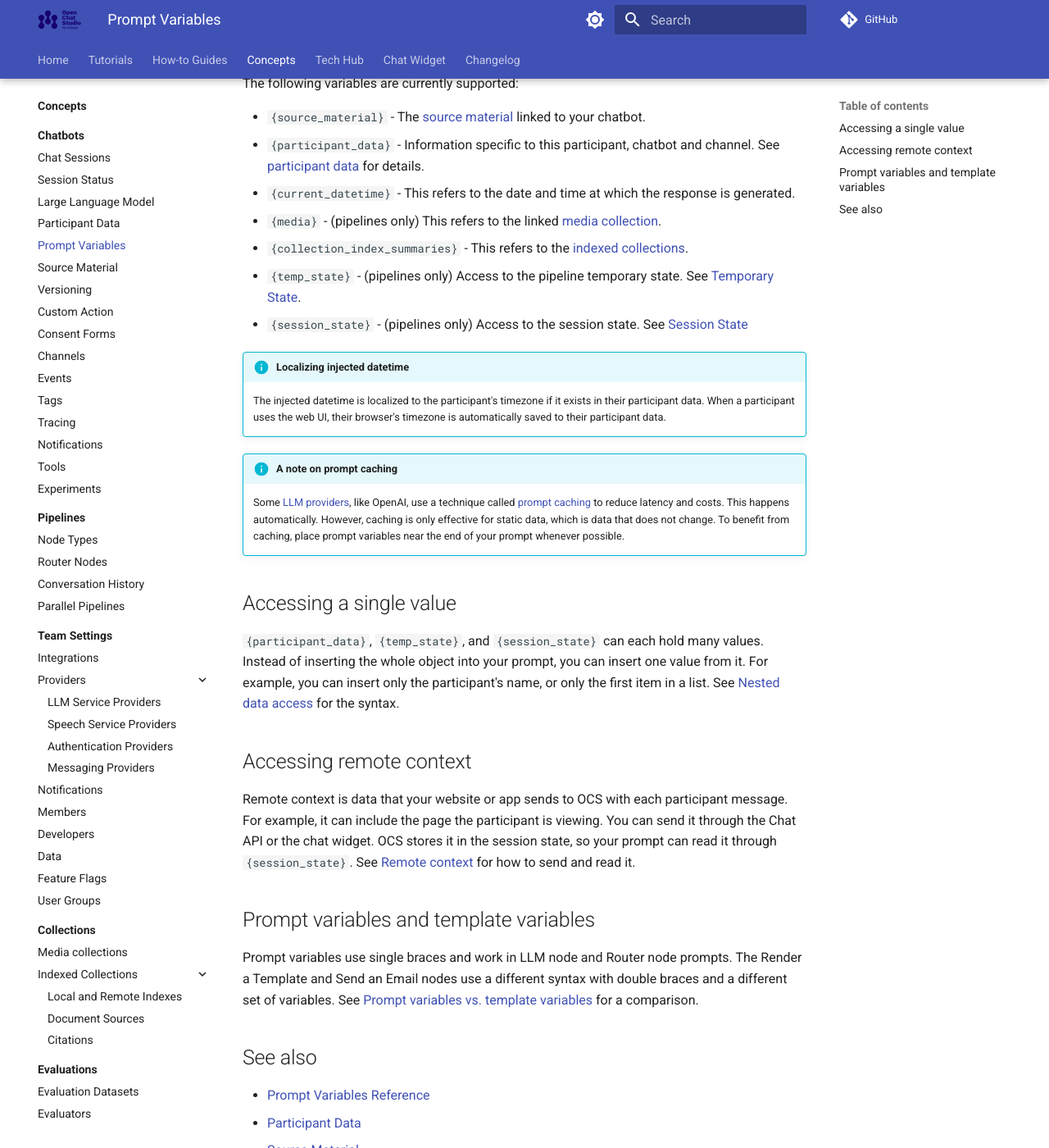
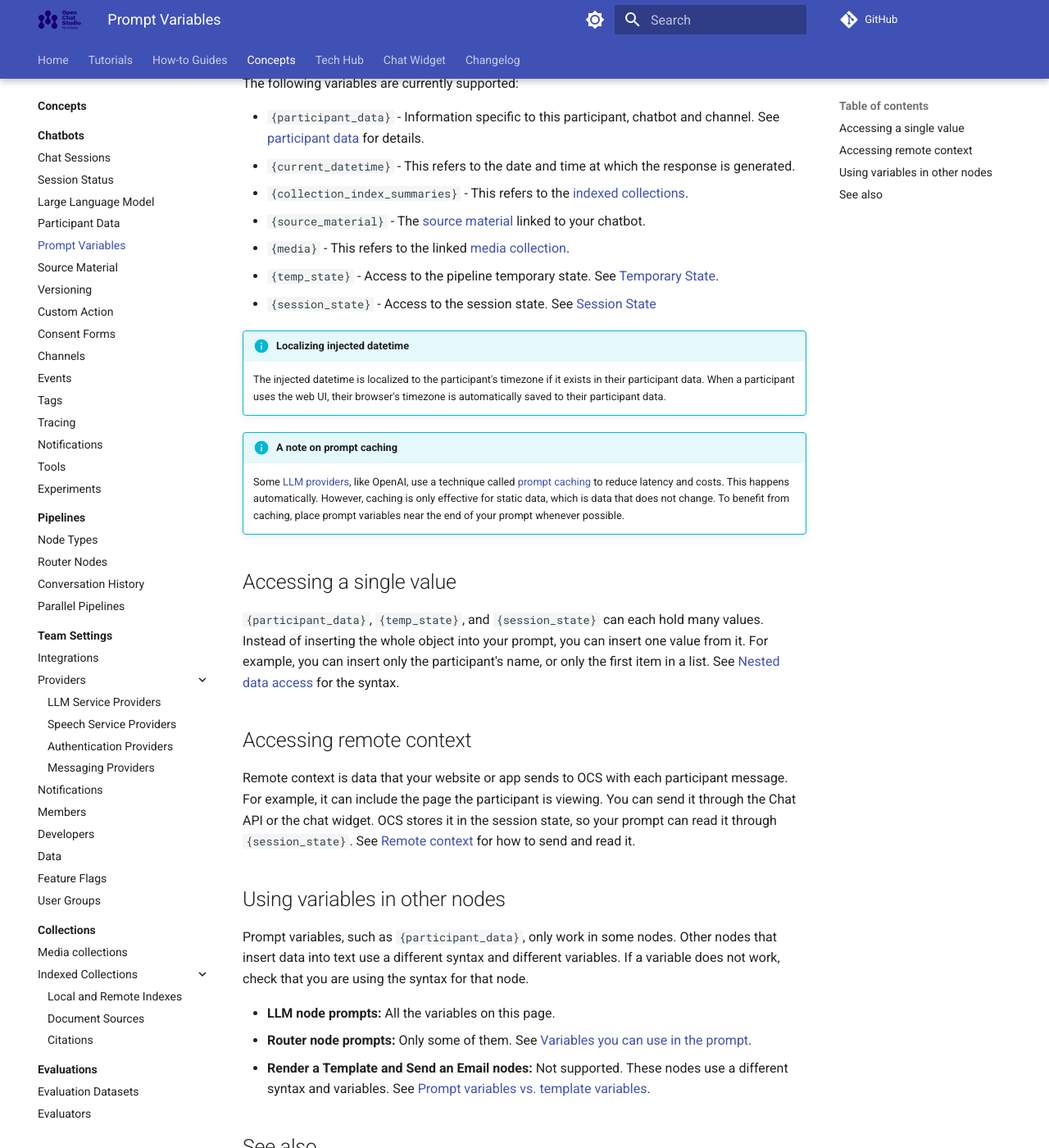
Before and after one commit to dimagi/open-chat-studio-docs, an MkDocs documentation site: the page built from docs/concepts/prompt_variables.md, in a window 1280 px wide and 1400 px high, scrolled down 262 px. Shown: the whole window at 82% size. Built offline with MkDocs 1.6.1 and Material for MkDocs 9.7.7, drawn with Linux system fonts in a browser that asks for light colours; a script that is not in the unit is left out; comment, search, counter and statistics services are not loaded; some of the changed text lies outside the part shown.

Commit message:
Doc router prompt variables (not documented) and clarify prompt vs. template variables. Router nodes their own row in the Tech Hub comparison. And readalbity for new users.

```diff
--- a/docs/concepts/prompt_variables.md
+++ b/docs/concepts/prompt_variables.md
@@ -9,15 +9,15 @@ These variables are predefined and look like this:
 
 The following variables are currently supported:
 
-- `{source_material}` - The [source material](../how-to/add_a_knowledge_base.md) linked to your chatbot.
 - `{participant_data}` - Information specific to this participant, chatbot and channel.
   See [participant data][participant_data] for details.
 - `{current_datetime}` - This refers to the date and time at which the response is generated.
-- `{media}` - (pipelines only) This refers to the linked [media collection](./collections/media_collections.md).
 - `{collection_index_summaries}` - This refers to the [indexed collections](./collections/indexed_collections/index.md).
-- `{temp_state}` - (pipelines only) Access to the pipeline temporary state.
+- `{source_material}` - The [source material](../how-to/add_a_knowledge_base.md) linked to your chatbot.
+- `{media}` - This refers to the linked [media collection](./collections/media_collections.md).
+- `{temp_state}` - Access to the pipeline temporary state.
   See [Temporary State](../tech-hub/python_node.md#temporary-state).
-- `{session_state}` - (pipelines only) Access to the session state.
+- `{session_state}` - Access to the session state.
   See [Session State](../tech-hub/python_node.md#session-state)
 
 !!! info "Localizing injected datetime"
@@ -50,16 +50,18 @@ You can send it through the Chat API or the chat widget.
 OCS stores it in the session state, so your prompt can read it through `{session_state}`.
 See [Remote context](../tech-hub/prompt_variables.md#remote-context) for how to send and read it.
 
-## Prompt variables and template variables
+## Using variables in other nodes
 
-Prompt variables use single braces and work in LLM node and Router node prompts.
-The Render a Template and Send an Email nodes use a different syntax with double braces and a different set of variables.
-See [Prompt variables vs. template variables](../tech-hub/prompt_variables.md#prompt-variables-vs-template-variables) for a comparison.
+Prompt variables, such as `{participant_data}`, only work in some nodes.
+Other nodes that insert data into text use a different syntax and different variables.
+If a variable does not work, check that you are using the syntax for that node.
+
+- **LLM node prompts:** All the variables on this page.
+- **Router node prompts:** Only some of them. See [Variables you can use in the prompt](../how-to/routers/llm_router.md#variables-you-can-use-in-the-prompt).
+- **Render a Template and Send an Email nodes:** Not supported. These nodes use a different syntax and variables. See [Prompt variables vs. template variables](../tech-hub/prompt_variables.md#prompt-variables-vs-template-variables).
 
 ## See also
 
 - [Prompt Variables Reference](../tech-hub/prompt_variables.md)
 - [Participant Data](participant_data.md)
-- [Source Material](source_material.md)
-- [Large Language Models](llm.md)
 - [Node Types](pipelines/nodes.md#llm-node)
```
Also changed, not shown: docs/concepts/pipelines/router_nodes.md (+2 -0 lines), docs/how-to/routers/llm_router.md (+15 -0 lines), docs/tech-hub/prompt_variables.md (+2 -1 lines).
